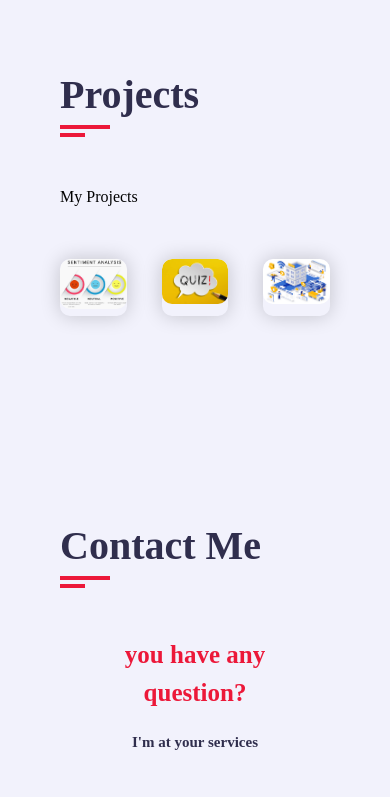
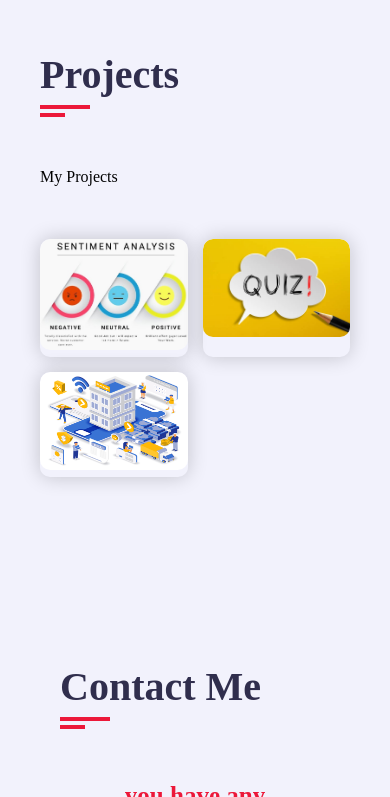
Before and after one commit to MadhavGoswami/New-Portfolio, a plain HTML site: page index.html in a window 390 px wide. Shown: the part 4610-5407 px from the top of the page. Drawn offline with nearby package versions, Linux system fonts and the light colour scheme; a web font is replaced by a local one.

Commit message:
Update style.css

```diff
--- a/style.css
+++ b/style.css
@@ -667,6 +667,21 @@ h3.my-profession
     background-color: var(--sideBGColor);
     color: var(--bgColor);
 }
+@media only screen and (max-width:650px){
+    #portfolio{
+      padding: 50px 10px;
+    }
+    #portfolio .port-row{
+        grid-template-columns: repeat(2, 1fr);
+        grid-gap: 15px;
+}
+
+}
+@media only screen and (max-width:350px){
+    #portfolio .port-row{
+        grid-template-columns: repeat(1, 1fr);
+        grid-gap: 15px}
+}
 .contact-title
 {
     color: var(--skin-color);
```
